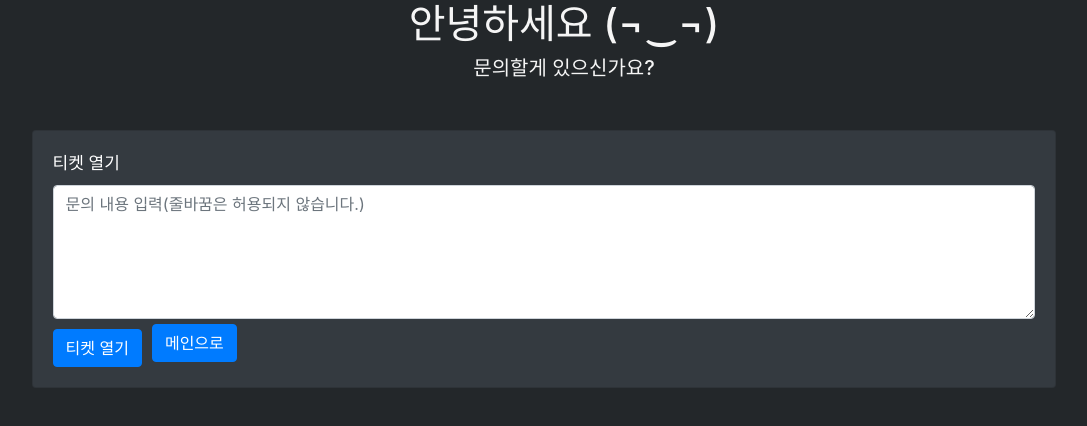
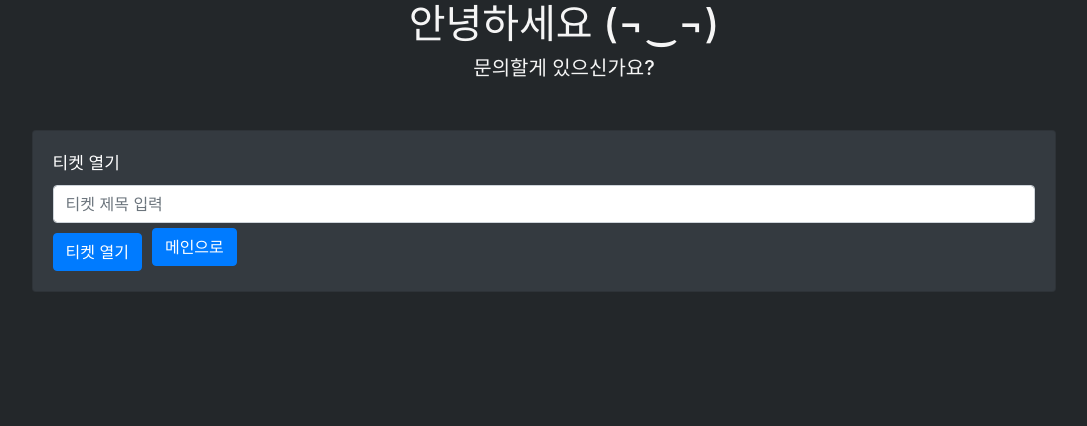
Before and after one commit to parkbotrd/documents, a React (Create React App) app: page /tickets/newticket in a window 1280 px wide. Shown: the top 426 px of the page, without its empty margins (76-1163 px from the left). Built offline with nearby package versions, Linux system fonts and the light colour scheme.

Commit message:
feat: newTicket

```diff
--- a/src/components/Login.jsx
+++ b/src/components/Login.jsx
@@ -13,6 +13,7 @@ class Login extends React.Component {
 
     componentDidMount() {
         this.renderAll()
+        document.querySelector(".loader-container").remove()
     }
 
     renderAll = async() => {
--- a/src/components/NewTicket.jsx
+++ b/src/components/NewTicket.jsx
@@ -32,16 +32,16 @@ class NewTicket extends React.Component {
 
     sc = (e) => {
         this.setState({
-            replyContent: e.target.value
+            Content: e.target.value
         })
     }
 
     apiRequest = async () => {
-        if(!this.state.replyContent) return
+        if(!this.state.Content) return
         if(!localStorage.getItem("name")) return
-        await fetch(`http://localhost:3001/new/?content=${this.state.replyContent.split('&').join('')}&auth=${localStorage.getItem("auth")}`)
+        let res = await fetch(`http://localhost:3001/new/?title=${this.state.Content.split('&').join('')}&auth=${localStorage.getItem("auth")}`).then(a => a.json())
         // eslint-disable-next-line
-        window.location.href = window.location.href
+        window.location.href = `/tickets/${res.id}`
     }
 
     render() {
@@ -58,11 +58,9 @@ class NewTicket extends React.Component {
                         <Form>
                             <Form.Label>티켓 열기</Form.Label>
                             <Form.Control
-                                as="textarea"
-                                rows="5"
                                 id="content"
                                 onChange={this.sc}
-                                placeholder="문의 내용 입력(줄바꿈은 허용되지 않습니다.)"
+                                placeholder="티켓 제목 입력"
                             />
                         </Form>
                         <Button variant="primary" style={{ marginTop: '10px' }} onClick={this.apiRequest}>티켓 열기</Button>
--- a/src/components/Ticket.jsx
+++ b/src/components/Ticket.jsx
@@ -29,7 +29,7 @@ class Ticket extends React.Component {
     }
 
     fakeRequest = () => {
-        return new Promise(resolve => setTimeout(() => resolve(), 1500));
+        return new Promise(resolve => setTimeout(() => resolve(), 1377));
     };
 
     renderAll = async() => {
```
